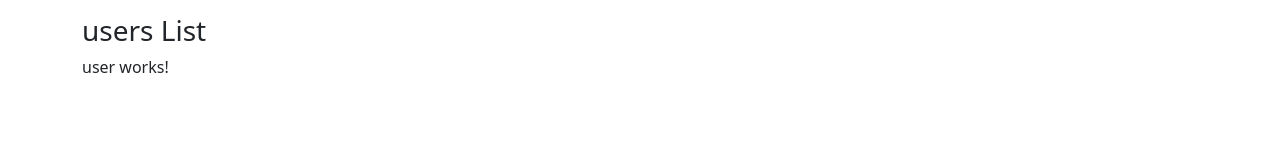
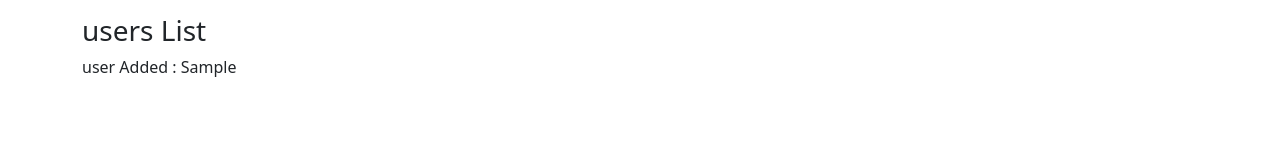
Before and after one commit to gittudemo/SampleDataleela, an Angular app: page / in a window 1280 px wide. Both pictures are taken after typing "Sample" into the empty fields and a click on the button "Add user". Shown: the part 152-297 px from the top of the page. Built offline with nearby package versions, Linux system fonts and the light colour scheme.

Commit message:
sending Data from parent compoent to child compoents using @Input Decoratoe

```diff
--- a/src/app/user/user.component.html
+++ b/src/app/user/user.component.html
@@ -1 +1,2 @@
-<p>user works!</p>
+<!-- <p>user added</p> -->
+<p>user Added : {{userName}} </p>
--- a/src/app/user/user.component.ts
+++ b/src/app/user/user.component.ts
@@ -1,4 +1,4 @@
-import { Component } from '@angular/core';
+import { Component, Input } from '@angular/core';
 
 @Component({
   selector: 'app-user',
@@ -7,4 +7,7 @@ import { Component } from '@angular/core';
 })
 export class UserComponent {
 
+
+  @Input() userName: string | undefined;
+
 }
--- a/src/app/users/users.component.html
+++ b/src/app/users/users.component.html
@@ -9,5 +9,6 @@
 
 <div class="mt-3">
   <h3>users List</h3>
-  <app-user *ngFor="let user of userList"></app-user>
+<!-- sending user Data as userName  -->
+  <app-user *ngFor="let user of userList" [userName] = user></app-user>
 </div>
```
